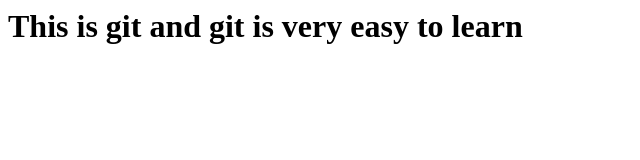
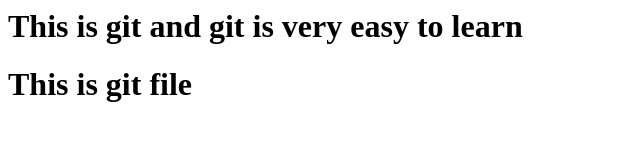
Before and after one commit to ghanashyam86/git-practice-repo, a plain HTML site: page index.html in a window 1280 px wide. Shown: the whole page, without its empty margins (0-640 px from the left). Drawn offline with Linux system fonts and the light colour scheme.

Commit message:
index.html 2

```diff
--- a/index.html
+++ b/index.html
@@ -1 +1,2 @@
 <h1> This is git and git is very easy to learn </h1>
+<h1> This is git file </h1>
```
